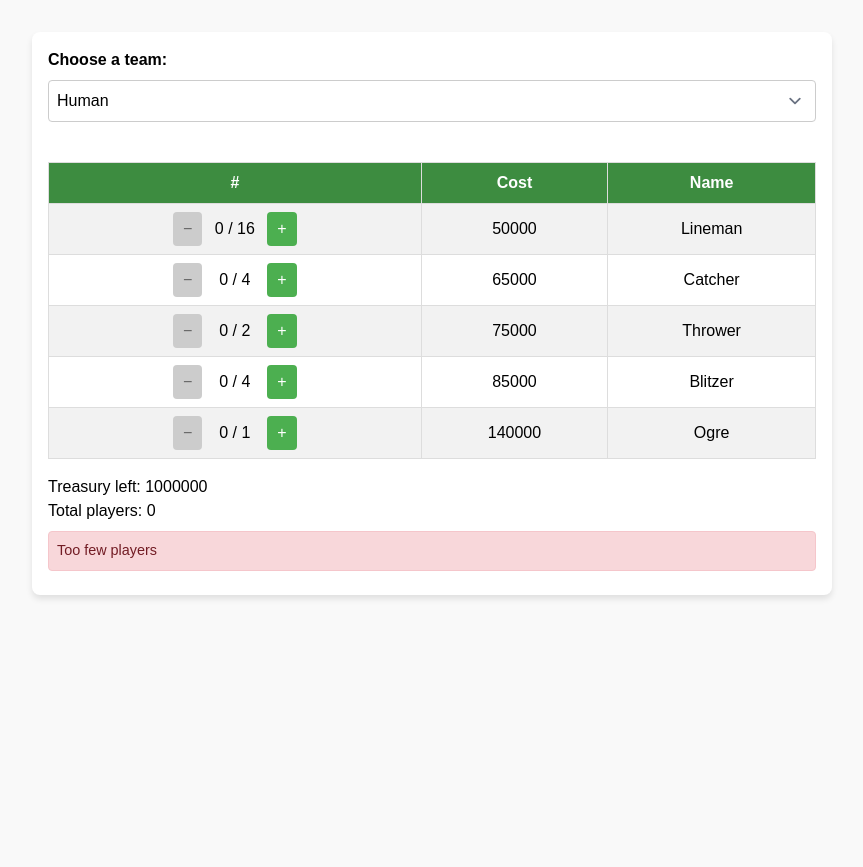
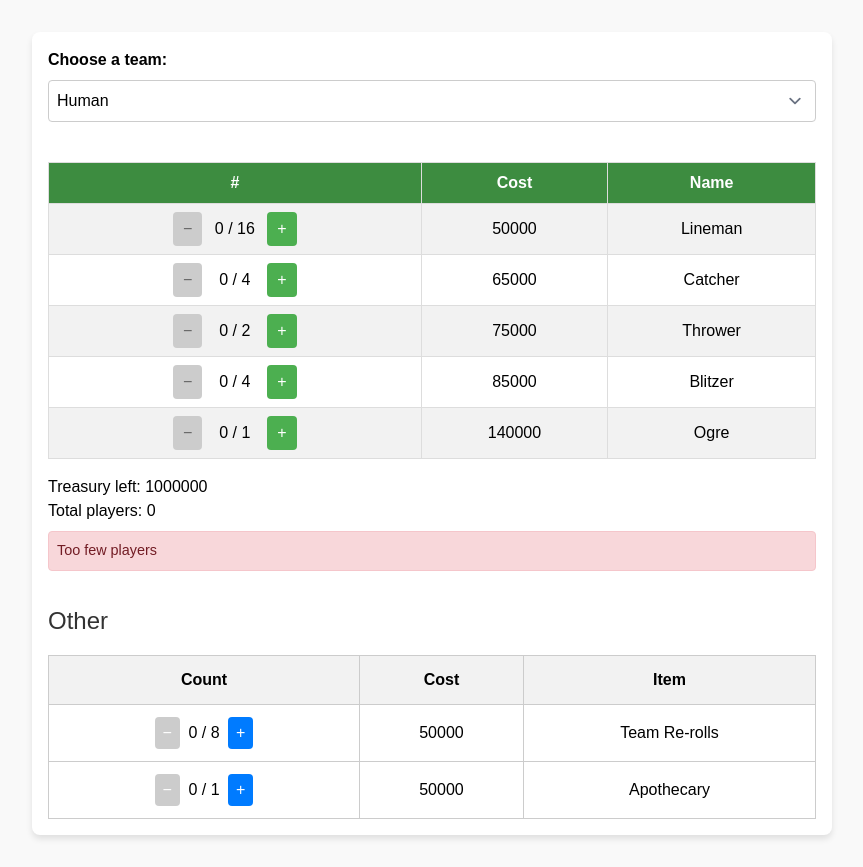
Before and after one commit to guttmar/bb-companion, a SvelteKit app: page /roster in a window 1280 px wide. Shown: the whole page, without its empty margins (208-1071 px from the left). Before the commit the page ends 800 px from the top, so only its background shows below. Built offline with nearby package versions, Linux system fonts and the light colour scheme.

Commit message:
feat: re-rolls and apothecary

```diff
--- a/src/lib/stores/roster.ts
+++ b/src/lib/stores/roster.ts
@@ -5,8 +5,14 @@
 
 export const selectedTeam = derived(selectedTeamId, id => TEAMS[id]);
 
-export const currentRoster = writable<{ players: Record<string, number> }>({
-  players: {}
+export const currentRoster = writable<{
+  players: Record<string, number>;
+  reRolls: number;
+  apothecary: number;
+}>({
+  players: {},
+  reRolls: 0,
+  apothecary: 0
 });
 
 export const startingTreasury = writable(1000000);
@@ -19,5 +25,7 @@
       (sum, [id, count]) =>
         sum + ($team?.players.find((p: { id: string; cost: number }) => p.id === id)?.cost ?? 0) * (count as number),
       0
-    )
+    ) -
+    ($team?.rerollCost ?? 0) * $roster.reRolls -
+    ($team?.apothecary ? 50000 * $roster.apothecary : 0)
 );
--- /dev/null
+++ b/src/lib/tools/OtherTable.svelte
@@ -0,0 +1,77 @@
+<script lang="ts">
+  import { selectedTeam, currentRoster } from "$lib/stores/roster";
+</script>
+
+<style>
+  table {
+    width: 100%;
+    border-collapse: collapse;
+    margin-top: 1rem;
+  }
+
+  th, td {
+    border: 1px solid #ccc;
+    padding: 0.75rem;
+    text-align: center;
+  }
+
+  th {
+    background-color: #f2f2f2;
+  }
+
+  button {
+    cursor: pointer;
+    padding: 0.25rem 0.5rem;
+    font-size: 1rem;
+    border: none;
+    border-radius: 4px;
+    background-color: #007bff;
+    color: white;
+    margin: 0 0.25rem;
+  }
+
+  button:disabled {
+    background-color: #ccc;
+    cursor: not-allowed;
+  }
+</style>
+
+<table>
+  <tbody>
+    <tr>
+      <th>Count</th>
+      <th>Cost</th>
+      <th>Item</th>
+    </tr>
+    <tr>
+        <td>
+            <button on:click={() => currentRoster.update(r => {
+                if (r.reRolls > 0) r.reRolls--;
+                return r;
+            })} disabled={$currentRoster.reRolls === 0}>−</button>
+        <span>{$currentRoster.reRolls} / 8</span>
+        <button on:click={() => currentRoster.update(r => {
+            if (r.reRolls < 8) r.reRolls++;
+            return r;
+        })}>+</button>
+      </td>
+        <td>{$selectedTeam.rerollCost}</td>
+      <td>Team Re-rolls</td>
+    </tr>
+    <tr>
+        <td>
+            <button on:click={() => currentRoster.update(r => {
+                if (r.apothecary > 0) r.apothecary--;
+                return r;
+            })} disabled={$currentRoster.apothecary === 0}>−</button>
+        <span>{$currentRoster.apothecary} / 1</span>
+        <button on:click={() => currentRoster.update(r => {
+            if (r.apothecary < 1) r.apothecary++;
+            return r;
+        })}>+</button>
+      </td>
+      <td>50000</td>
+      <td>Apothecary</td>
+    </tr>
+  </tbody>
+</table>
--- a/src/routes/roster/+page.svelte
+++ b/src/routes/roster/+page.svelte
@@ -1,5 +1,6 @@
 <script>
   import RosterTable from "$lib/tools/RosterTable.svelte";
+  import OtherTable from "$lib/tools/OtherTable.svelte";
   import RosterWarnings from "$lib/components/RosterWarnings.svelte";
   import { treasuryLeft, currentRoster, selectedTeam, selectedTeamId } from "$lib/stores/roster";
   import { bb2020Teams } from "$lib/data/teams/bb2020";
@@ -7,7 +8,7 @@
   $: totalPlayers = Object.values($currentRoster.players).reduce((sum, count) => sum + count, 0);
 
   $: if ($selectedTeamId) {
-    currentRoster.set({ players: {} });
+    currentRoster.set({ players: {}, reRolls: 0, apothecary: 0 });
   }
 </script>
 
@@ -42,6 +43,12 @@
     border-radius: 4px;
     width: 100%;
   }
+
+  h2 {
+    margin-top: 2rem;
+    font-size: 1.5rem;
+    color: #333;
+  }
 </style>
 
 <main>
@@ -56,4 +63,7 @@
   <p>Treasury left: {$treasuryLeft}</p>
   <p>Total players: {totalPlayers}</p>
   <RosterWarnings />
+
+  <h2>Other</h2>
+  <OtherTable />
 </main>
```
